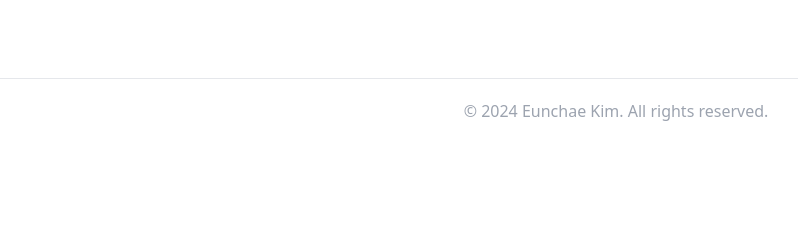
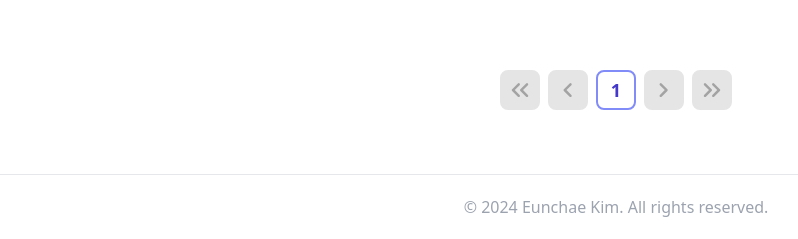
Before and after one commit to lucaseunchae/tech-blog, a Gatsby site: page / in a window 1280 px wide. Shown: the part 1874-2113 px from the top of the page, without its empty margins (24-822 px from the left). Before the commit the page ends 2017 px from the top, so only its background shows below. Built offline with nearby package versions, Linux system fonts and the light colour scheme; Gatsby itself is replaced by a stand-in of ours; a small style sheet from the web is missing.

Commit message:
Posts 페이지네이션 기능 추가 & Home page 동적으로 생성하게 변경(페이지네이션 적용하기 위해)

```diff
--- a/gatsby-node.ts
+++ b/gatsby-node.ts
@@ -1,6 +1,7 @@
 import type { GatsbyNode } from 'gatsby'
 import { createFilePath } from 'gatsby-source-filesystem'
 import { GraphQLError } from 'graphql'
+import { PaginationContext } from 'model/utils'
 import path from 'path'
 
 export const createPages: GatsbyNode['createPages'] = async ({
@@ -40,18 +41,30 @@ export const createPages: GatsbyNode['createPages'] = async ({
 
   // create posts page(pagination)
   const postsPerPage = 10
-  const numPages = Math.ceil(posts.length / postsPerPage)
-  Array.from({ length: numPages }).forEach((_, i) => {
-    createPage({
+  const totalPage = Math.ceil(posts.length / postsPerPage)
+  Array.from({ length: totalPage }).forEach((_, i) => {
+    createPage<PaginationContext>({
       path: i === 0 ? `/posts` : `/posts/${i + 1}`,
       component: path.resolve('src/templates/posts-page.tsx'),
       context: {
         limit: postsPerPage,
         skip: i * postsPerPage,
-        numPages,
+        totalPage,
         currentPage: i + 1,
       },
     })
+  })
+
+  // create home page
+  createPage<PaginationContext>({
+    path: '/',
+    component: path.resolve('src/templates/home-page.tsx'),
+    context: {
+      limit: postsPerPage,
+      skip: 0,
+      totalPage,
+      currentPage: 1,
+    },
   })
 
   // create post detail page
--- /dev/null
+++ b/src/components/icons/double-left-arrow-icon.tsx
@@ -0,0 +1,14 @@
+export default function ({ ...props }: React.SVGAttributes<SVGSVGElement>) {
+  return (
+    <svg
+      xmlns='http://www.w3.org/2000/svg'
+      height='30'
+      viewBox='0 -960 960 960'
+      width='30'
+      fill='#5f6368'
+      {...props}
+    >
+      <path d='m313-480 155 156q11 11 11.5 27.5T468-268q-11 11-28 11t-28-11L228-452q-6-6-8.5-13t-2.5-15q0-8 2.5-15t8.5-13l184-184q11-11 27.5-11.5T468-692q11 11 11 28t-11 28L313-480Zm264 0 155 156q11 11 11.5 27.5T732-268q-11 11-28 11t-28-11L492-452q-6-6-8.5-13t-2.5-15q0-8 2.5-15t8.5-13l184-184q11-11 27.5-11.5T732-692q11 11 11 28t-11 28L577-480Z' />
+    </svg>
+  )
+}
--- /dev/null
+++ b/src/components/icons/double-right-arrow-icon.tsx
@@ -0,0 +1,14 @@
+export default function ({ ...props }: React.SVGAttributes<SVGSVGElement>) {
+  return (
+    <svg
+      xmlns='http://www.w3.org/2000/svg'
+      height='30'
+      viewBox='0 -960 960 960'
+      width='30'
+      fill='#5f6368'
+      {...props}
+    >
+      <path d='M383-480 228-636q-11-11-11.5-27.5T228-692q11-11 28-11t28 11l184 184q6 6 8.5 13t2.5 15q0 8-2.5 15t-8.5 13L284-268q-11 11-27.5 11.5T228-268q-11-11-11-28t11-28l155-156Zm264 0L492-636q-11-11-11.5-27.5T492-692q11-11 28-11t28 11l184 184q6 6 8.5 13t2.5 15q0 8-2.5 15t-8.5 13L548-268q-11 11-27.5 11.5T492-268q-11-11-11-28t11-28l155-156Z' />
+    </svg>
+  )
+}
--- /dev/null
+++ b/src/components/icons/left-arrow-icon.tsx
@@ -0,0 +1,14 @@
+export default function ({ ...props }: React.SVGAttributes<SVGSVGElement>) {
+  return (
+    <svg
+      xmlns='http://www.w3.org/2000/svg'
+      height='30'
+      viewBox='0 -960 960 960'
+      width='30'
+      fill='#5f6368'
+      {...props}
+    >
+      <path d='m432-480 156 156q11 11 11 28t-11 28q-11 11-28 11t-28-11L348-452q-6-6-8.5-13t-2.5-15q0-8 2.5-15t8.5-13l184-184q11-11 28-11t28 11q11 11 11 28t-11 28L432-480Z' />
+    </svg>
+  )
+}
--- /dev/null
+++ b/src/components/icons/right-arrow-icon.tsx
@@ -0,0 +1,14 @@
+export default function ({ ...props }: React.SVGAttributes<SVGSVGElement>) {
+  return (
+    <svg
+      xmlns='http://www.w3.org/2000/svg'
+      height='30'
+      viewBox='0 -960 960 960'
+      width='30'
+      fill='#5f6368'
+      {...props}
+    >
+      <path d='M504-480 348-636q-11-11-11-28t11-28q11-11 28-11t28 11l184 184q6 6 8.5 13t2.5 15q0 8-2.5 15t-8.5 13L404-268q-11 11-28 11t-28-11q-11-11-11-28t11-28l156-156Z' />
+    </svg>
+  )
+}
--- /dev/null
+++ b/src/components/pagination-bar.tsx
@@ -0,0 +1,104 @@
+import DoubleLeftArrowIcon from 'components/icons/double-left-arrow-icon'
+import DoubleRightArrowIcon from 'components/icons/double-right-arrow-icon'
+import LeftArrowIcon from 'components/icons/left-arrow-icon'
+import RightArrowIcon from 'components/icons/right-arrow-icon'
+import { navigate } from 'gatsby'
+import { PaginationContext } from 'model/utils'
+
+export default function ({ totalPage, currentPage }: PaginationContext) {
+  const PAGE_ITEM_COUNT = 5 // [6] [7] [8] [9] [10] 과 같이 PaginationBar가 보여줄 page item의 수
+  const startPage =
+    PAGE_ITEM_COUNT * Math.floor(currentPage / (PAGE_ITEM_COUNT + 1)) + 1
+  const endPage = Math.min(startPage + PAGE_ITEM_COUNT - 1, totalPage)
+
+  function handleClickDoubleLeftArrowButton(
+    event: React.MouseEvent<HTMLButtonElement>
+  ) {
+    if (event.currentTarget.disabled) {
+      return
+    }
+    navigate('/posts')
+  }
+  function handleClickLeftArrowButton(
+    event: React.MouseEvent<HTMLButtonElement>
+  ) {
+    if (event.currentTarget.disabled) {
+      return
+    }
+    navigate(`/posts/${startPage - 1}`)
+  }
+  function handleClickPageNumberButton(
+    event: React.MouseEvent<HTMLButtonElement>,
+    pageNumber: number
+  ) {
+    if (event.currentTarget.disabled) {
+      return
+    }
+    navigate(`/posts/${pageNumber === 1 ? '' : pageNumber}`)
+  }
+  function handleClickRightArrowButton(
+    event: React.MouseEvent<HTMLButtonElement>
+  ) {
+    if (event.currentTarget.disabled) {
+      return
+    }
+    navigate(`/posts/${startPage + PAGE_ITEM_COUNT}`)
+  }
+  function handleClickDoubleRightArrowButton(
+    event: React.MouseEvent<HTMLButtonElement>
+  ) {
+    if (event.currentTarget.disabled) {
+      return
+    }
+    navigate(`/posts/${totalPage}`)
+  }
+
+  const moveButtonClassName =
+    'flex justify-center items-center w-10 aspect-square rounded-lg border-2 border-solid border-neutral-200 hover:bg-neutral-200 disabled:bg-neutral-200'
+  const moveButtonIconClassName = 'fill-neutral-400'
+
+  return (
+    <div className='flex gap-2 w-fit mx-auto mt-14'>
+      <button
+        onClick={handleClickDoubleLeftArrowButton}
+        className={moveButtonClassName}
+        disabled={currentPage === 1}
+      >
+        <DoubleLeftArrowIcon className={moveButtonIconClassName} />
+      </button>
+      <button
+        onClick={handleClickLeftArrowButton}
+        className={moveButtonClassName}
+        disabled={startPage === 1}
+      >
+        <LeftArrowIcon className={moveButtonIconClassName} />
+      </button>
+
+      {[...Array(endPage - startPage + 1)].map((_, i) => (
+        <button
+          key={startPage + i}
+          onClick={(event) => handleClickPageNumberButton(event, startPage + i)}
+          className='flex justify-center items-center w-10 aspect-square rounded-lg border-2 border-solid border-neutral-200 text-neutral-700 enabled:hover:bg-neutral-200 disabled:border-indigo-400 disabled:text-indigo-700'
+          disabled={startPage + i === currentPage}
+        >
+          <span className='text-lg font-bold'>{startPage + i}</span>
+        </button>
+      ))}
+
+      <button
+        onClick={handleClickRightArrowButton}
+        className={moveButtonClassName}
+        disabled={startPage + PAGE_ITEM_COUNT > totalPage}
+      >
+        <RightArrowIcon className={moveButtonIconClassName} />
+      </button>
+      <button
+        onClick={handleClickDoubleRightArrowButton}
+        className={moveButtonClassName}
+        disabled={currentPage === totalPage}
+      >
+        <DoubleRightArrowIcon className={moveButtonIconClassName} />
+      </button>
+    </div>
+  )
+}
--- /dev/null
+++ b/src/model/utils.ts
@@ -0,0 +1,6 @@
+export interface PaginationContext {
+  limit: number
+  skip: number
+  totalPage: number
+  currentPage: number
+}
--- a/src/pages/index.tsx
+++ b/src/templates/home-page.tsx
@@ -1,14 +1,17 @@
+import PaginationBar from 'components/pagination-bar'
 import PostList from 'components/posts/post-list'
 import { graphql, PageProps } from 'gatsby'
 import { processPostListData } from 'helpers/processQueryData'
+import { PaginationContext } from 'model/utils'
 import generatePageTitle from 'utils/generatePageTitle'
 import Layout from 'widgets/layout'
 
-export default function IndexPage({
+export default function ({
   data: {
     allMarkdownRemark: { edges },
   },
-}: PageProps<Queries.IndexPageQuery>) {
+  pageContext,
+}: PageProps<Queries.HomePageQuery, PaginationContext>) {
   return (
     <Layout>
       <div className='relative flex justify-center items-center w-full h-[320px] sm:h-[560px]'>
@@ -21,6 +24,7 @@ export default function IndexPage({
       <div className='center-content'>
         <h1 className='page-title'>Posts</h1>
         <PostList posts={processPostListData(edges)} />
+        <PaginationBar {...pageContext} />
       </div>
     </Layout>
   )
@@ -31,10 +35,12 @@ export function Head() {
 }
 
 export const query = graphql`
-  query IndexPage {
+  query HomePage($skip: Int!, $limit: Int!) {
     allMarkdownRemark(
       sort: { frontmatter: { date: DESC } }
       filter: { frontmatter: { templateKey: { eq: "post" } } }
+      limit: $limit
+      skip: $skip
     ) {
       edges {
         ...PostListItem
--- a/src/templates/posts-page.tsx
+++ b/src/templates/posts-page.tsx
@@ -1,6 +1,8 @@
+import PaginationBar from 'components/pagination-bar'
 import PostList from 'components/posts/post-list'
 import { graphql, PageProps } from 'gatsby'
 import { processPostListData } from 'helpers/processQueryData'
+import { PaginationContext } from 'model/utils'
 import generatePageTitle from 'utils/generatePageTitle'
 import Layout from 'widgets/layout'
 
@@ -8,12 +10,14 @@ export default function ({
   data: {
     allMarkdownRemark: { edges },
   },
-}: PageProps<Queries.PostsPageQuery>) {
+  pageContext,
+}: PageProps<Queries.PostsPageQuery, PaginationContext>) {
   return (
     <Layout>
       <div className='center-content'>
         <h1 className='page-title'>Posts</h1>
         <PostList posts={processPostListData(edges)} />
+        <PaginationBar {...pageContext} />
       </div>
     </Layout>
   )
```
